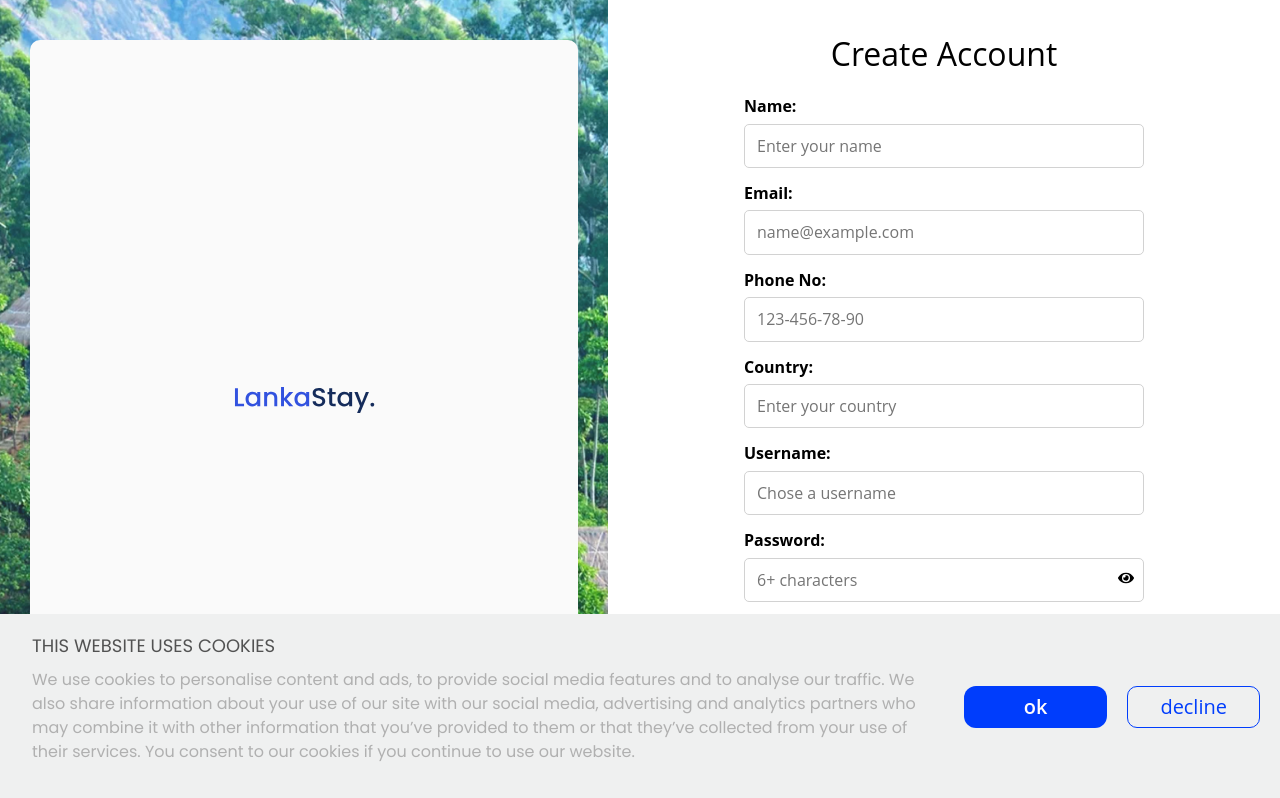
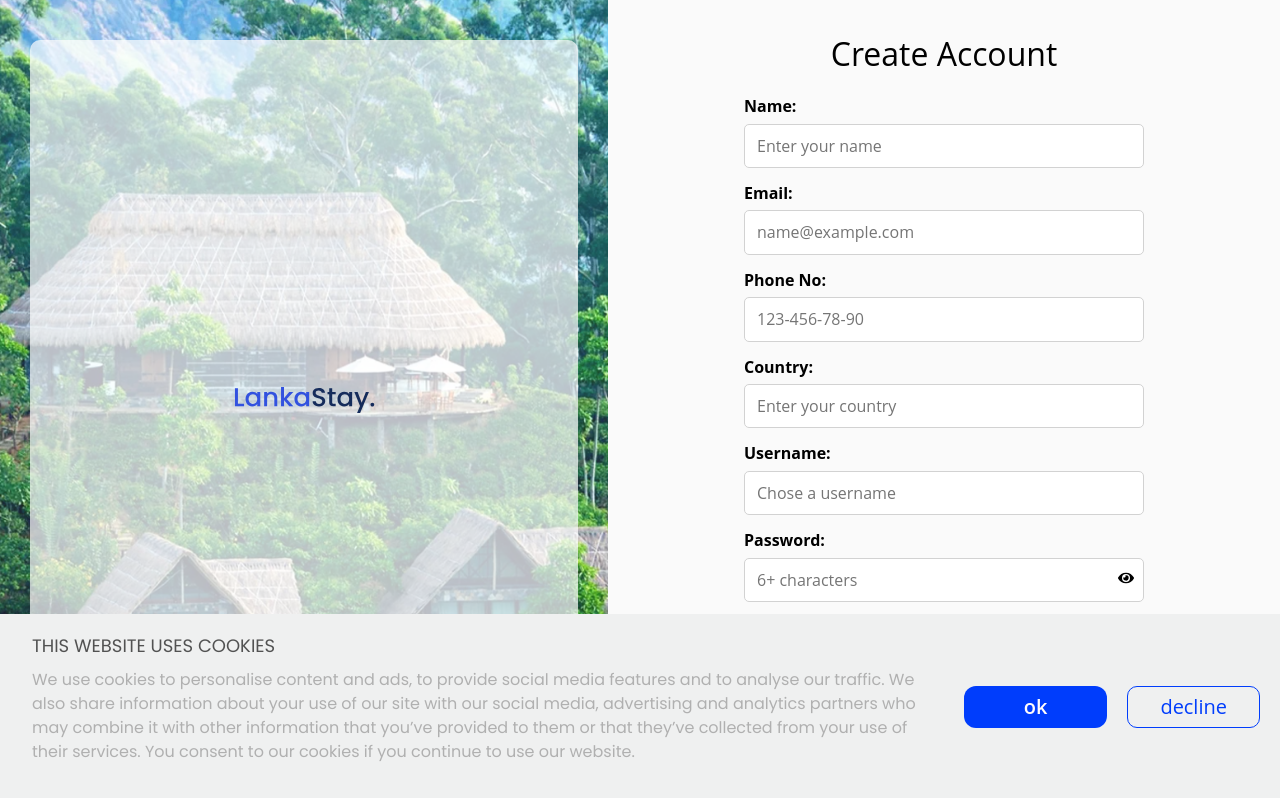
Before and after one commit to nursahtuncel/Lankastay, a React (Vite) app: page /register in a window 1280 px wide. Built offline with nearby package versions, Linux system fonts and the light colour scheme.

Commit message:
[JA-22] - Some chore scss

```diff
--- a/src/components/Login/login.module.scss
+++ b/src/components/Login/login.module.scss
@@ -20,8 +20,9 @@
       left: 5%;
       width: 90%;
       height: 90%;
-      background-color: $button-text-white-color;
+      background-color: $white-color;
       border-radius: 10px;
+      opacity: 70%;
     }
     .loginLogo {
       position: absolute;
@@ -36,7 +37,7 @@
     justify-content: center;
     align-items: center;
     padding: 2rem;
-    background-color: $white-color;
+    background-color: $button-text-white-color;
     @media (max-width: 768px) {
       width: 100%;
       padding: 2rem;
--- a/src/components/Register/register.module.scss
+++ b/src/components/Register/register.module.scss
@@ -20,8 +20,9 @@
       left: 5%;
       width: 90%;
       height: 90%;
-      background-color: $button-text-white-color;
+      background-color: $white-color;
       border-radius: 10px;
+      opacity: 70%;
     }
     .registerLogo {
       position: absolute;
@@ -36,7 +37,7 @@
     justify-content: center;
     align-items: center;
     padding: 2rem;
-    background-color: $white-color;
+    background-color: $button-text-white-color;
     @media (max-width: 768px) {
       width: 100%;
       padding: 2rem;
```
